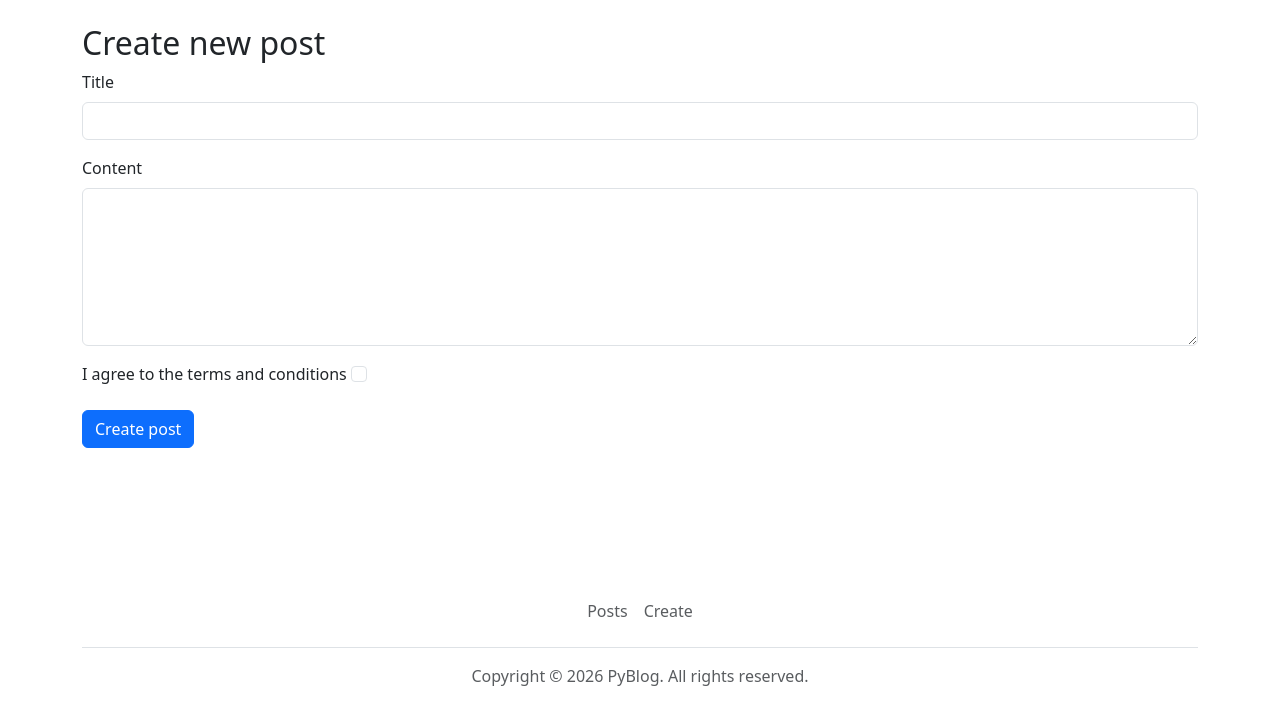
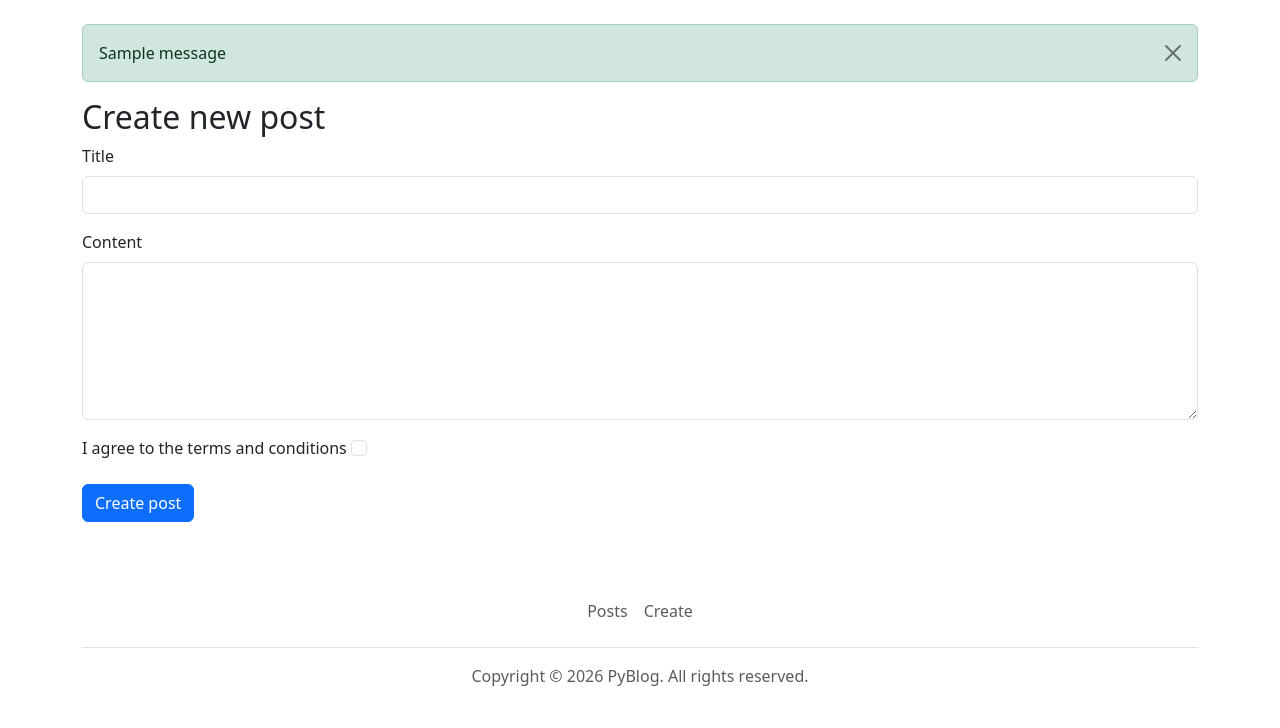
Before and after one commit to sounditbox/M3PyHunters, a Django app: page /blog/posts/create/ in a window 1280 px wide. Shown: the part 72-800 px from the top of the page. Run offline with Django 5.2, Linux system fonts and the light colour scheme; tables that the repository leaves empty hold one stand-in row (values such as "Sample post"); one stand-in notice (Sample message) is shown.

Commit message:
feat: messages

```diff
--- /dev/null
+++ b/apps/blog/mixins.py
@@ -0,0 +1,22 @@
+from django.contrib import messages
+
+
+class SuccessMessageOnFormValidMixin:
+    success_message = ''
+
+    def form_valid(self, form):
+        messages.success(self.request, self.success_message)
+        return super().form_valid(form)
+
+
+class ErrorMessageOnFormInvalidMixin:
+    error_message = ''
+
+    def form_invalid(self, form):
+        messages.error(self.request, self.error_message)
+        return super().form_invalid(form)
+
+
+class MessagesOnFormProcessingMixin(SuccessMessageOnFormValidMixin,
+                                    ErrorMessageOnFormInvalidMixin):
+    pass
--- a/apps/blog/templates/create_post.html
+++ b/apps/blog/templates/create_post.html
@@ -3,7 +3,6 @@
 {% block title %}Create new post | {{ site_name }}{% endblock %}
 
 {% block content %}
-
 <div class="container">
     <h2>Create new post</h2>
     <form action="{% url 'blog:post_create' %}" method="post">
@@ -14,7 +13,9 @@
                 {{ field }}
                 {% if field.errors %}
                     <div style="color: red;">
-                        {{ field.errors }}
+                        {% for error in field.errors %}
+                            <p>{{ error }}</p>
+                        {% endfor %}
                     </div>
                 {% endif %}
             </div>
--- a/apps/blog/urls.py
+++ b/apps/blog/urls.py
@@ -4,8 +4,8 @@ from .views import *
 app_name = 'apps.blog'
 urlpatterns = [
     path('feedback', FeedbackView.as_view(), name='feedback'),
-    path('posts/create/', post_create, name='post_create'), # CBV аналог
-    # path('posts/create/', PostCreateView.as_view(), name='post_create'), # CBV аналог
+    # path('posts/create/', post_create, name='post_create'),
+    path('posts/create/', PostCreateView.as_view(), name='post_create'), # CBV аналог
     path('posts/', PostListView.as_view(), name='post_list'),
     path('posts/<int:post_id>/', PostDetailView.as_view(), name='post_detail'),
     path('posts/<int:post_id>/update', PostUpdateView.as_view(), name='post_update'),
@@ -13,4 +13,6 @@ urlpatterns = [
     path('posts/<int:post_id>/comments/', CommentListView.as_view(),
          name='comments'),
 
+    path('messages_example/', MessagesExampleView.as_view(), name='messages_example'),
+
 ]
--- a/apps/blog/views.py
+++ b/apps/blog/views.py
@@ -1,10 +1,13 @@
-from django.db.models import Count, Sum, Avg, Max, Min, Q, F
+from django.contrib import messages
+from django.db.models import Count, Q, F
 from django.shortcuts import redirect, render
 from django.urls import reverse_lazy
 from django.views.generic import DetailView, ListView, CreateView, UpdateView, \
-    DeleteView, FormView
+    DeleteView, FormView, TemplateView
 
 from apps.blog.forms import PostCreateForm, FeedbackForm, CommentCreateForm
+from apps.blog.mixins import MessagesOnFormProcessingMixin, \
+    SuccessMessageOnFormValidMixin
 from apps.blog.models import Post, Comment
 
 
@@ -31,19 +34,21 @@ class PostListView(ListView):
     context_object_name = 'posts'
     extra_context = {'title': 'All Posts'}
     ordering = ['created_at']
-    queryset = (Post.objects.filter(
-        Q(status='published') & (~Q(likes__lt=10) | Q(views__gt=100)))
-                .prefetch_related('comments').prefetch_related('tags')
-                .annotate(total_comments=Count('comments__id'))
-                )
-    paginate_by = 3
+    # queryset = (Post.objects.filter(
+    #     Q(status='published') & (~Q(likes__lt=10) | Q(views__gt=100)))
+    #             .prefetch_related('comments').prefetch_related('tags')
+    #             .annotate(total_comments=Count('comments__id'))
+    #             )
+    paginate_by = 10
 
 
-class PostCreateView(CreateView):
+class PostCreateView(MessagesOnFormProcessingMixin, CreateView):
     model = Post
     form_class = PostCreateForm
     success_url = reverse_lazy('blog:post_list')
     template_name = 'create_post.html'
+    success_message = 'Post created successfully'
+    error_message = 'Failed to create post'
 
 
 def post_create(request):
@@ -52,49 +57,79 @@ def post_create(request):
     if request.method == 'POST':
         form = PostCreateForm(request.POST)
         if form.is_valid():
+            form.cleaned_data.pop('user_agreement')
             Post.objects.create(**form.cleaned_data)
+            messages.success(request, 'Post created successfully',
+                             extra_tags='alert alert-success')
             return redirect('blog:post_list')
+        else:
+            messages.error(request, 'Failed to create post',
+                           extra_tags='alert alert-danger')
     return render(request, 'create_post.html', {'form': form})
 
 
-class FeedbackView(FormView):
+class MessagesExampleView(TemplateView):
+    template_name = 'blog/messages_example.html'
+
+    def post(self, request, *args, **kwargs):
+        selected = self.request.POST.get('message_type')
+        messages.add_message(self.request, 40, f'This is a {selected} message',
+                             extra_tags='alert alert-' + selected)
+        return redirect('blog:messages_example')
+
+
+class FeedbackView(SuccessMessageOnFormValidMixin, FormView):
     form_class = FeedbackForm
     success_url = reverse_lazy('blog:post_list')
     template_name = 'blog/feedback.html'
+    success_message = 'Ваше сообщение успешно отправлено!'
 
     def form_valid(self, form):
         name, email, message = form.cleaned_data.values()
         print(f'{name} ({email}) написал: {message}')
         return super().form_valid(form)
 
-class PostDeleteView(DeleteView):
+
+class PostDeleteView(MessagesOnFormProcessingMixin, DeleteView):
     model = Post
     success_url = reverse_lazy('blog:post_list')
     template_name = 'delete_post.html'
     pk_url_kwarg = 'post_id'
+    success_message = 'Post deleted successfully'
+    error_message = 'Failed to delete post'
 
 
-class PostUpdateView(UpdateView):
+class PostUpdateView(MessagesOnFormProcessingMixin, UpdateView):
     model = Post
     form_class = PostCreateForm
     success_url = reverse_lazy('blog:post_list')
     template_name = 'create_post.html'
     pk_url_kwarg = 'post_id'
+    success_message = 'Post updated successfully'
+    error_message = 'Failed to update post'
 
 
-class CommentListView(CreateView, ListView):
+class CommentListView(MessagesOnFormProcessingMixin, CreateView):
     model = Comment
     context_object_name = 'comments'
-    paginate_by = 2
+    paginate_by = 10
     template_name = 'blog/comment_list.html'
     form_class = CommentCreateForm
+    success_message = 'Comment created successfully'
+    error_message = 'Failed to create comment'
 
     def get_success_url(self):
-        return reverse_lazy('blog:comment_list', kwargs={'post_id': self.kwargs['post_id']})
+        return reverse_lazy('blog:comments',
+                            kwargs={'post_id': self.kwargs['post_id']})
 
     def get_queryset(self):
         return Comment.objects.filter(post_id=self.kwargs['post_id'])
 
     def get_context_data(self, **context):
+        context['comments'] = self.get_queryset()
         context['post_id'] = self.kwargs['post_id']
         return super().get_context_data(**context)
+
+    def form_valid(self, form):
+        form.instance.post_id = self.kwargs['post_id']
+        return super().form_valid(form)
--- a/templates/base.html
+++ b/templates/base.html
@@ -14,6 +14,7 @@
 <body class="d-flex flex-column min-vh-100">
 {% include 'includes/header.html' %}
 <main class="flex-fill py-4">
+    {% include 'includes/messages.html' %}
     {% block content %}
     {% endblock %}
 </main>
--- /dev/null
+++ b/templates/includes/messages.html
@@ -0,0 +1,10 @@
+{% if messages %}
+<div class="container">
+    {% for message in messages %}
+        <div class="{{ message.tags }} alert-dismissible fade show" role="alert">
+            {{ message }}
+            <button type="button" class="btn-close" data-bs-dismiss="alert" aria-label="Close"></button>
+        </div>
+    {% endfor %}
+</div>
+{% endif %}
```
Also changed, not shown: apps/blog/templates/blog/messages_example.html (added, +18 -0 lines), config/settings.py (+9 -0 lines).
